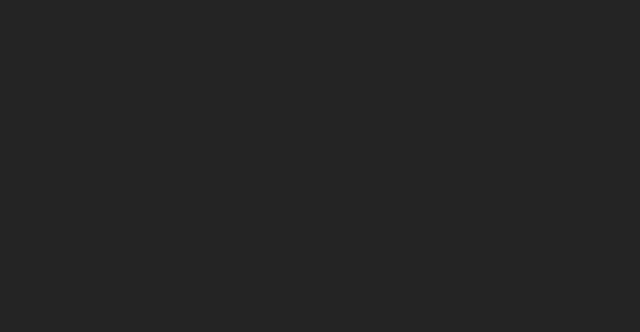
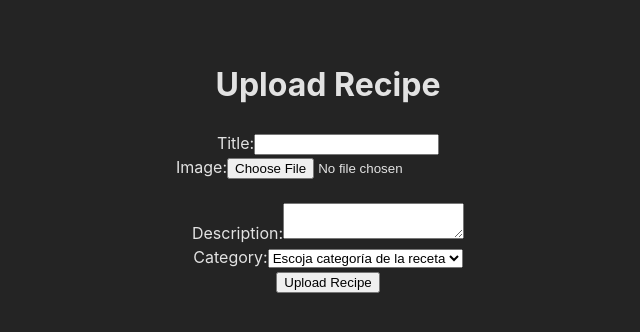
Before and after one commit to angylearns/oviva_care, a React (Vite) app in the folder HolisticFront/: page / in a window 1280 px wide. Shown: the top 332 px of the page, without its empty margins (312-952 px from the left). Built offline with nearby package versions, Linux system fonts and the light colour scheme.

Commit message:
created recipe component

```diff
--- a/HolisticFront/package.json
+++ b/HolisticFront/package.json
@@ -10,6 +10,7 @@
     "preview": "vite preview"
   },
   "dependencies": {
+    "axios": "^1.6.8",
     "react": "^18.2.0",
     "react-dom": "^18.2.0"
   },
--- a/HolisticFront/src/App.jsx
+++ b/HolisticFront/src/App.jsx
@@ -1,14 +1,15 @@
 import { useState } from 'react'
 import './App.css'
+import Recipe from './components/recipe/Recipe';
 
 function App() {
 
 
   return (
     <>
-
+      <Recipe/>
     </>
   )
 }
 
-export default App
+export default App;
--- /dev/null
+++ b/HolisticFront/src/components/recipe/Recipe.jsx
@@ -0,0 +1,109 @@
+import React, { useState } from "react";
+import { addRecipe } from "../../handlers/recipeHandle";
+
+const Recipe = () => {
+  const [recipeData, setRecipeData] = useState({
+    title: "",
+    imageUrl: "",
+    imageFile: null,
+    description: "",
+    category: "", // Por defecto, ninguna categoría seleccionada
+  });
+
+  const handleChange = (e) => {
+    const { name, value } = e.target;
+    setRecipeData((prevData) => ({
+      ...prevData,
+      [name]: value,
+    }));
+  };
+
+  const handleFileChange = (e) => {
+    const file = e.target.files[0];
+    setRecipeData((prevData) => ({
+      ...prevData,
+      imageUrl: URL.createObjectURL(file),
+      imageFile: file,
+    }));
+  };
+
+  const handleSubmit = async (e) => {
+    e.preventDefault();
+    try {
+      await addRecipe(recipeData);
+      // Optionally, you can reset the form after successful upload
+      setRecipeData({
+        title: "",
+        imageUrl: "",
+        imageFile: null,
+        description: "",
+        category: "", // Reiniciar la categoría a ninguna
+      });
+      alert("Recipe uploaded successfully!");
+    } catch (error) {
+      console.error("Error uploading recipe:", error);
+      alert("Failed to upload recipe. Please try again later.");
+    }
+  };
+
+  return (
+    <div>
+      <h1>Upload Recipe</h1>
+      <form onSubmit={handleSubmit}>
+        <label>
+          Title:
+          <input
+            type="text"
+            name="title"
+            value={recipeData.title}
+            onChange={handleChange}
+            required
+          />
+        </label>
+        <br />
+        <label>
+          Image:
+          <input type="file" onChange={handleFileChange} required />
+        </label>
+        <br />
+        {recipeData.imageUrl && (
+          <img
+            src={recipeData.imageUrl}
+            alt="Preview"
+            style={{ maxWidth: "250px", maxHeight: "250px", height: "auto" }}
+          />
+        )}
+        <br />
+        <label>
+          Description:
+          <textarea
+            name="description"
+            value={recipeData.description}
+            onChange={handleChange}
+            required
+          ></textarea>
+        </label>
+        <br />
+        <label>
+          Category:
+          <select
+            name="category"
+            value={recipeData.category}
+            onChange={handleChange}
+            required
+          >
+            <option value="">Escoja categoría de la receta</option>
+            <option value="Desayuno">Desayuno</option>
+            <option value="Almuerzo">Almuerzo</option>
+            <option value="Merienda">Merienda</option>
+            <option value="Cena">Cena</option>
+          </select>
+        </label>
+        <br />
+        <button type="submit">Upload Recipe</button>
+      </form>
+    </div>
+  );
+};
+
+export default Recipe;
--- /dev/null
+++ b/HolisticFront/src/handlers/recipeHandle.js
@@ -0,0 +1,38 @@
+
+import recipeService from "../services/recipeService";
+
+export const addRecipe = async (newRecipe, fetchData) => {
+  try {
+    await recipeService.addRecipe(newRecipe, fetchData);
+    alert('Receta agregada exitosamente');
+  } catch (error) {
+    console.error('Error al guardar receta:', error);
+  }
+};
+
+export const updateRecipe = async (recipeId, newRecipe, fetchData) => {
+  try {
+    await recipeService.updateRecipe(recipeId, newRecipe, fetchData);
+    alert('Receta actualizada exitosamente');
+  } catch (error) {
+    console.error('Error al actualizar receta:', error);
+  }
+};
+
+export const handleEdit = (recipeId, recipes, setNewRecipe, setIsEditing) => {
+  const recipeToEdit = recipes.find((recipe) => recipe.id_recipe === recipeId);
+  setNewRecipe({
+    ...recipeToEdit,
+    id_recipe: recipeToEdit.id_recipe,
+  });
+  setIsEditing(true);
+};
+
+export const deleteRecipe = async (recipeId, fetchData) => {
+  try {
+    await recipeService.deleteRecipe(recipeId, fetchData);
+    alert('Receta eliminada exitosamente');
+  } catch (error) {
+    console.error('Error al eliminar receta:', error);
+  }
+};
--- /dev/null
+++ b/HolisticFront/src/services/recipeService.js
@@ -0,0 +1,50 @@
+import axios from 'axios';
+
+const API_BASE_URL = 'http://127.0.0.1:5000';
+
+const recipeService = {
+  getAllRecipes: async () => {
+    try {
+      const response = await axios.get(`${API_BASE_URL}/recipe`);
+      return response.data;
+    } catch (error) {
+      console.error('Error fetching recipes:', error);
+      throw error;
+    }
+  },
+
+  addRecipe: async (newRecipe, fetchData) => {
+    try {
+        await axios.post(`${API_BASE_URL}/recipe/`, newRecipe);
+        alert('Receta Agregada Exitosamente');
+        fetchData();
+      } catch (error) {
+        console.error('Error al agregar la receta:', error);
+      }
+  },
+
+  updateRecipe: async (recipeId, newRecipe, fetchData) => {
+    try {
+        await axios.put(`${API_BASE_URL}/recipe/${recipeId}`, newRecipe);
+      alert('Receta actualizada exitosamente');
+      fetchData();
+    } catch (error) {
+      console.error('Error al actualizar receta:', error);
+    }
+
+    },
+
+
+  deleteRecipe: async (recipeIdId, fetchData) => {
+    try {
+      await axios.delete(`${API_BASE_URL}/recipe/${recipeId}`);
+      alert('Receta eliminada exitosamente');
+      fetchData();
+    } catch (error) {
+      console.error('Error al eliminar receta:', error);
+    }
+  },
+
+};
+
+export default recipeService;
```
Also changed, not shown: HolisticFront/src/components/login/login.css (deleted), HolisticFront/src/components/recipe/recipe.css (added), 1 other file (tests, documents, lock files or other folders).
